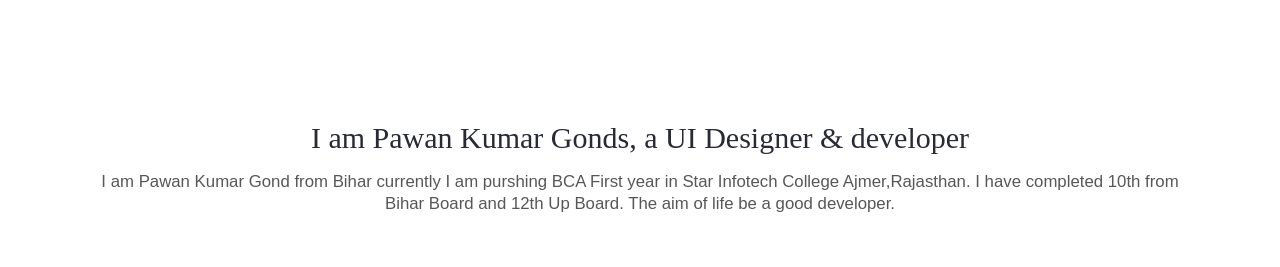
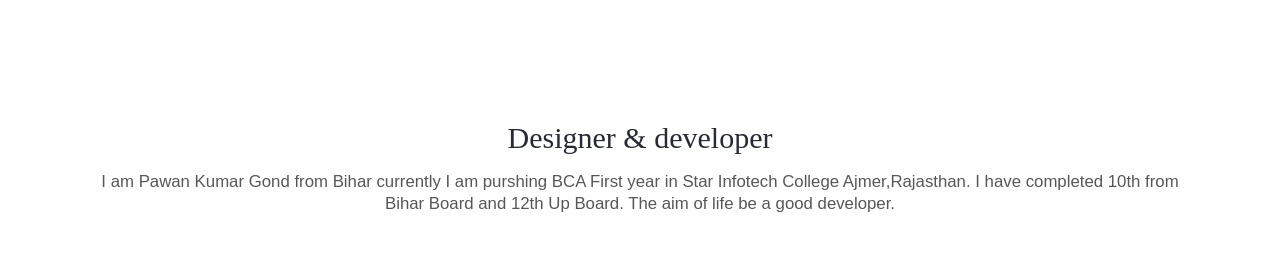
Before and after one commit to kpawangond/pawanprofile, a plain HTML site: page index.html in a window 1280 px wide. Shown: the part 822-1089 px from the top of the page. Drawn offline with Linux system fonts and the light colour scheme.

Commit message:
Update index.html

```diff
--- a/index.html
+++ b/index.html
@@ -78,7 +78,7 @@
             <div class="container">
                 <div class="heading text-center">
                     <!-- Heading -->
-                    <h2 style="color:#282a35;font-family:Times New Roman;height:5%;">I am Pawan Kumar Gonds, a UI Designer & developer</h2>
+                    <h2 style="color:#282a35;font-family:Times New Roman;height:5%;"> Designer & developer</h2>
                     <p>I am Pawan Kumar Gond from Bihar currently I am purshing BCA First year in Star Infotech College Ajmer,Rajasthan. I have completed 10th from Bihar Board and 12th Up Board. The aim of  life be a good developer.
                 </div>
                 <div class="row">
```
